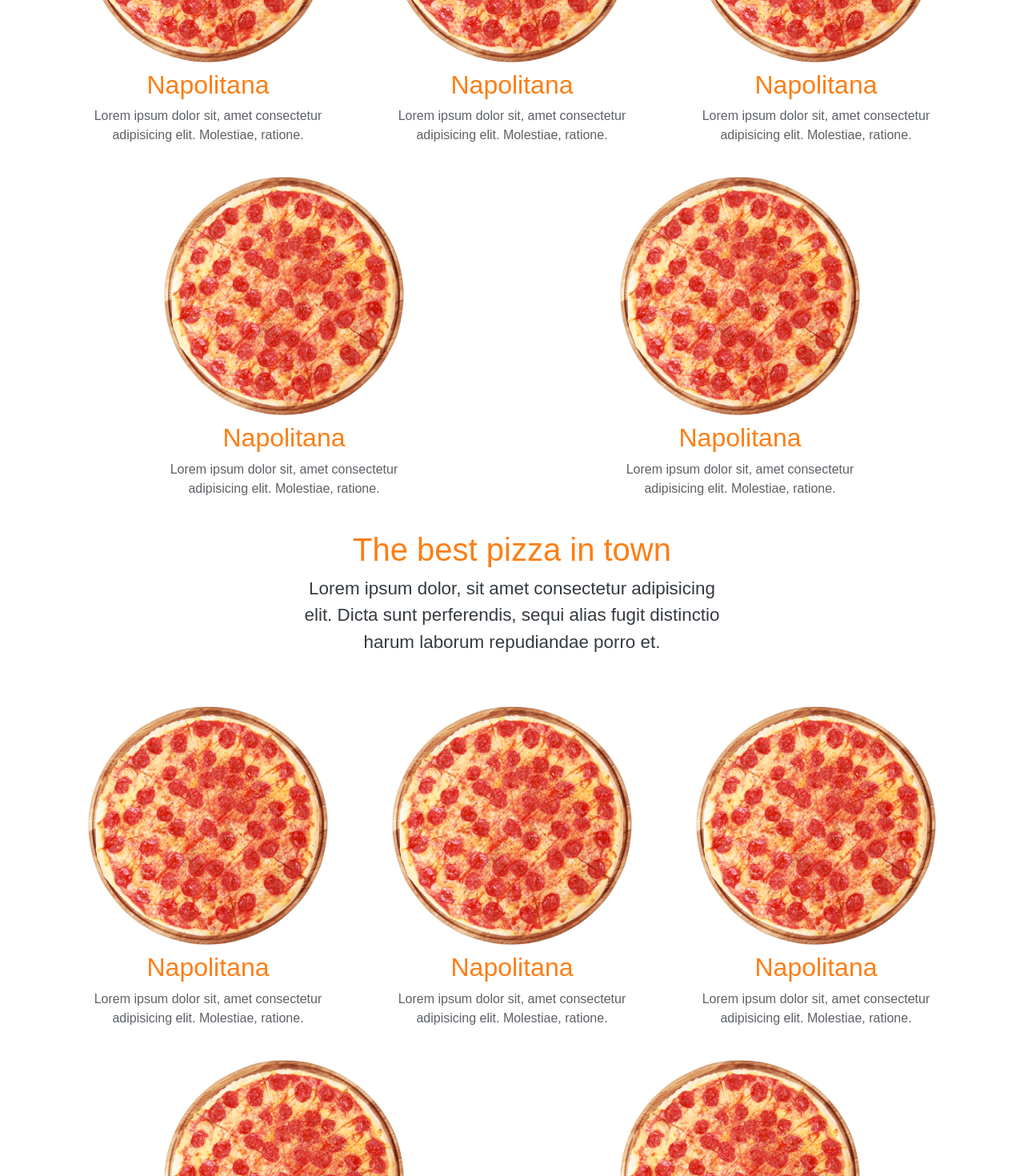
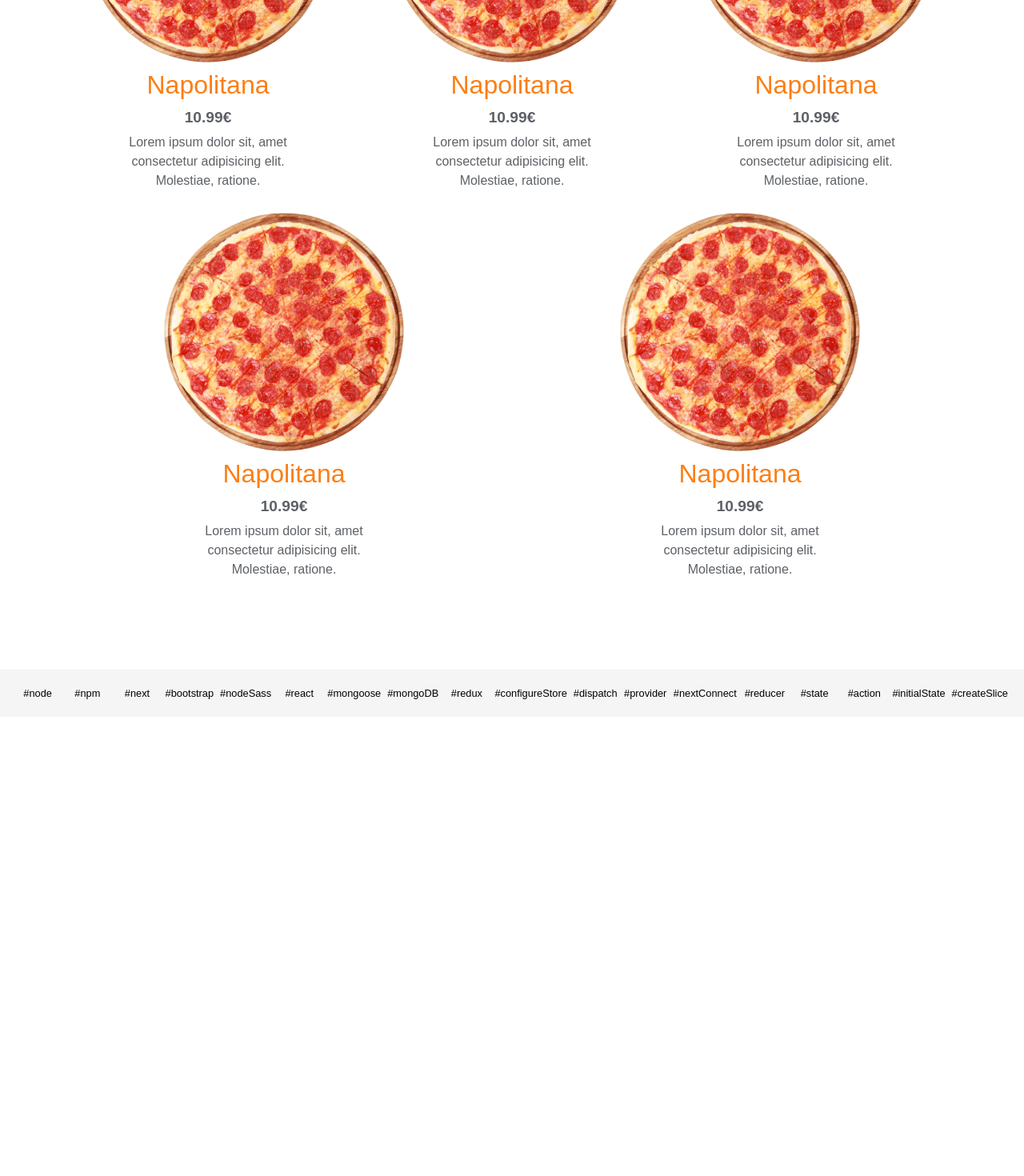
Before and after one commit to lucho20pt/nextjs-restaurant, a Next.js app: page / in a window 1280 px wide. Shown: the part 1000-2470 px from the top of the page at 80% size. After the commit the page ends 1896 px from the top, so only its background shows below. Built offline with nearby package versions, Linux system fonts and the light colour scheme.

Commit message:
upd: PizzaList & PizzaCard components

```diff
--- a/components/products/PizzaCard.js
+++ b/components/products/PizzaCard.js
@@ -19,7 +19,8 @@ const PizzaCard = () => {
         </a>
       </Link>
       <h2 className={classes.title}>Napolitana</h2>
-      <p className={`${classes.desc} ${'px-4'}`}>
+      <strong className={classes.price}>10.99€</strong>
+      <p className={`${classes.desc} ${'px-lg-5 my-1'}`}>
         Lorem ipsum dolor sit, amet consectetur adipisicing elit.
         Molestiae, ratione.
       </p>
--- a/components/products/PizzaList.js
+++ b/components/products/PizzaList.js
@@ -17,19 +17,19 @@ const PizzaList = () => {
       </Row>
 
       <Row className="text-center">
-        <Col md={4} xs={8} className="mx-auto mb-4">
+        <Col md={4} sm={5} xs={7} className="mx-auto mb-4">
           <PizzaCard />
         </Col>
-        <Col md={4} xs={8} className="mx-auto mb-4">
+        <Col md={4} sm={5} xs={7} className="mx-auto mb-4">
           <PizzaCard />
         </Col>
-        <Col md={4} xs={8} className="mx-auto mb-4">
+        <Col md={4} sm={5} xs={7} className="mx-auto mb-4">
           <PizzaCard />
         </Col>
-        <Col md={4} xs={8} className="mx-auto mb-4">
+        <Col md={4} sm={5} xs={7} className="mx-auto mb-4">
           <PizzaCard />
         </Col>
-        <Col md={4} xs={8} className="mx-auto mb-4">
+        <Col md={4} sm={5} xs={7} className="mx-auto mb-4">
           <PizzaCard />
         </Col>
       </Row>
--- a/pages/index.js
+++ b/pages/index.js
@@ -6,7 +6,6 @@ export default function Index() {
   return (
     <Layout title="Home Page Title">
       <PizzaList />
-      <PizzaList />
     </Layout>
   )
 }
--- a/styles/layout/footer.module.scss
+++ b/styles/layout/footer.module.scss
@@ -1,3 +1,5 @@
+@import "@/styles/custom.scss";
+
 .footer {
     position: absolute;
     bottom: 0;
@@ -6,4 +8,8 @@
     // line-height: auto;
     background-color: #f5f5f5;
     color: black;
+    font-size: .9rem;
+    @include media-breakpoint-down(xxl) {
+        font-size: .8rem;
+    }
 }
--- a/styles/products/PizzaCard.module.scss
+++ b/styles/products/PizzaCard.module.scss
@@ -3,6 +3,10 @@
 .pizzaCard{
     color: $text;
     color: tint-color($text, 20%);
+
+    img:hover{
+        opacity: .8;
+    }
 
     .title{
 
@@ -15,6 +19,10 @@
         }
     }
 
+    .price{
+        font-size: 1.2rem;
+    }
+
     .desc{
         font-size: 1rem;
     }
```
